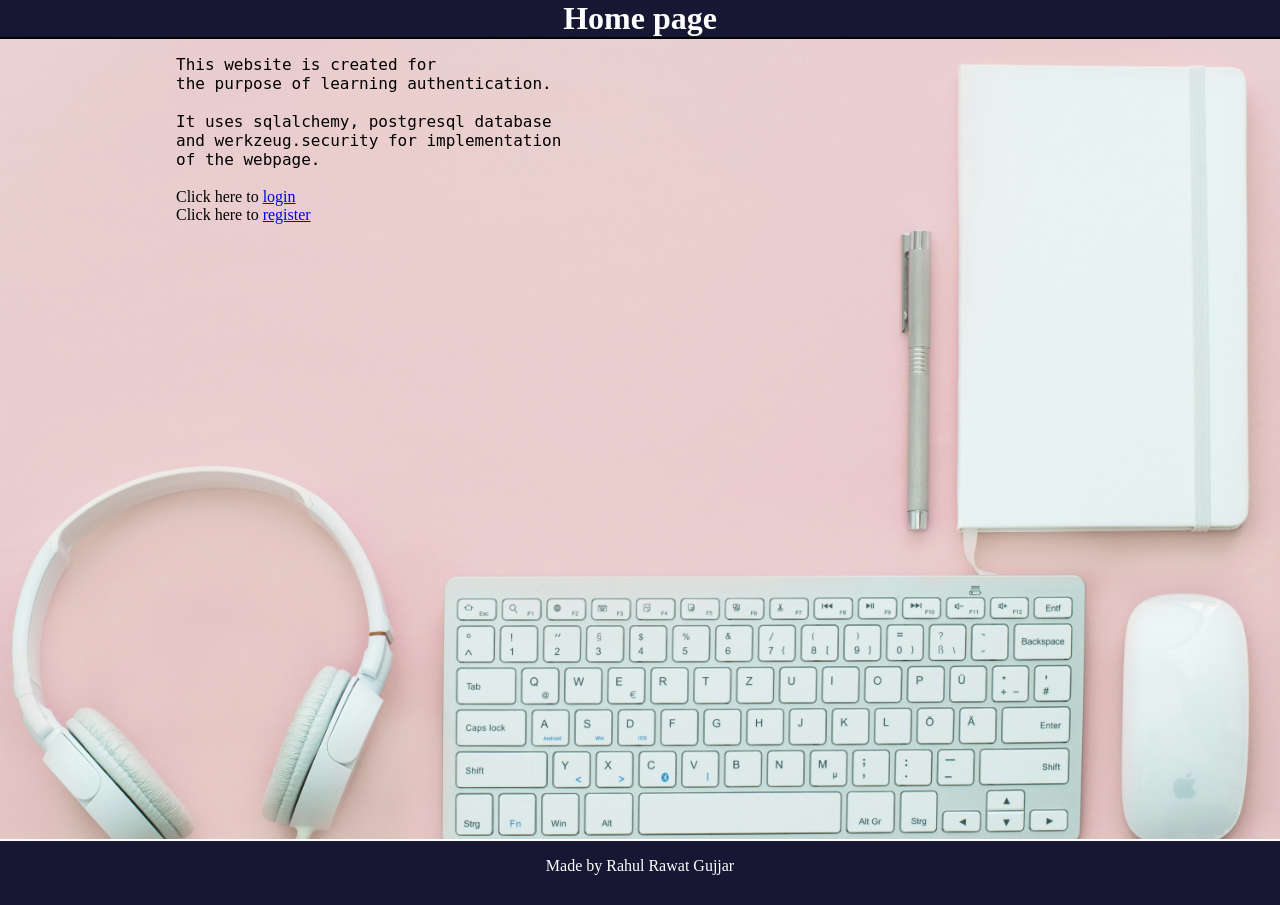
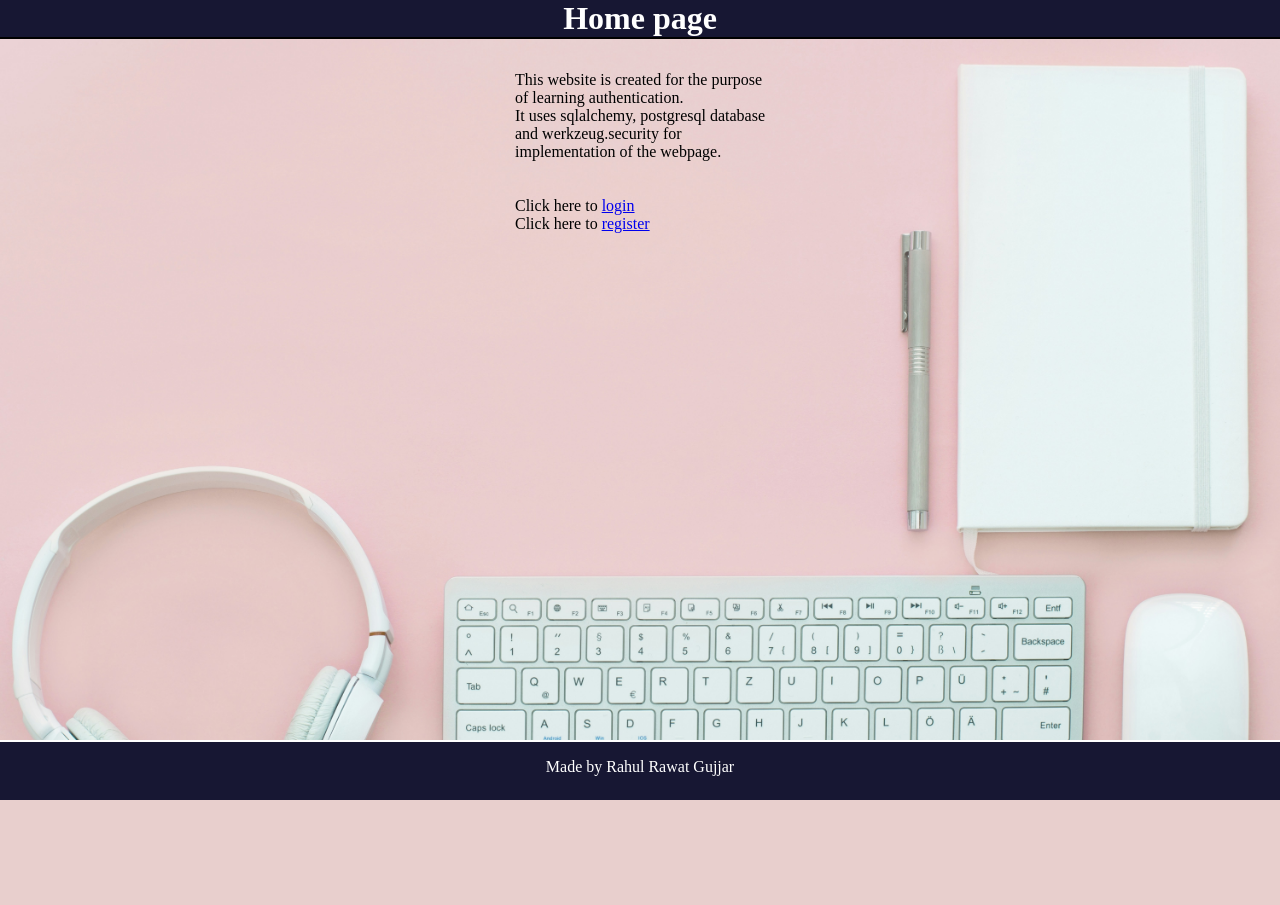
Before and after one commit to rahulrawatgujjar/auth-website, a Flask app: page / in a window 1280 px wide. After the commit the page ends 800 px from the top, so only its background shows below. Run offline with Flask 3, Linux system fonts and the light colour scheme.

Commit message:
adjusted height and width

```diff
--- a/static/style.css
+++ b/static/style.css
@@ -10,14 +10,22 @@ header h1{
   color: white;
   background-color: rgb(23, 23, 51);
 }
+header{
+  height: 39px;
+}
 
 .outter {
-  margin: 0rem 10rem 1rem 10rem;
-  padding:1rem 1rem 1rem 1rem;
+  padding:2rem 1rem 1rem 1rem;
+  display: flex;
+  justify-content: center;
 }
+
 
 body {
   height: 100vh;
+  display:flex;
+  flex-direction: column;
+
 }
 
 input {
@@ -40,12 +48,13 @@ footer {
   color: white;
 }
 
-.home {
-  font-size: 1rem;
-}
 
 #submit {
   border: 1px transparent black;
   padding: 2px;
   border-radius: .2rem;
 }
+
+.inner{
+  width: 250px;
+}
--- a/templates/dashboard.html
+++ b/templates/dashboard.html
@@ -12,6 +12,7 @@
     </header>
     <main>
       <div class="outter" >
+        <div class="inner">
           <h2>Name:</h2>
           <p>{{ current_user.name }}</p>
           <br>
@@ -20,6 +21,7 @@
           <br><br>
           <p style="text-align: center;">Click here to <a href="/logout">logout</a></p>
         </div>
+      </div>
     </main>
     <footer>
       <p>Made by Rahul Rawat Gujjar</p>
--- a/templates/home.html
+++ b/templates/home.html
@@ -12,15 +12,14 @@
     </header>
     <main>
       <div class="outter">
-        <div class="home">
-          <pre>
-This website is created for
-the purpose of learning authentication.
-
-It uses sqlalchemy, postgresql database
-and werkzeug.security for implementation
-of the webpage.
-          </pre>
+        <div class="inner">
+          <p>
+            This website is created for
+            the purpose of learning authentication.<br>
+            It uses sqlalchemy, postgresql database
+            and werkzeug.security for implementation
+            of the webpage.
+          </p><br><br>
           <p>Click here to <a href="/login">login</a></p>
           <p>Click here to <a href="/register">register</a></p>
         </div>
--- a/templates/login.html
+++ b/templates/login.html
@@ -12,6 +12,7 @@
     </header>
     <main>
       <div  class="outter">
+        <div class="inner">
           <form action="/login" method="post">
             <label for="email">
               <h2>Email Id:</h2>
@@ -26,6 +27,7 @@
           </form>
           <p style="text-align: center;">Click here to <a href="/register">register</a> if not registered</p>
         </div>
+      </div>
     </main>
     <footer>
       <p>Made by Rahul Rawat Gujjar</p>
--- a/templates/register.html
+++ b/templates/register.html
@@ -12,6 +12,7 @@
     </header>
     <main>
       <div class="outter">
+        <div class="inner">
           <form action="/register" method="post">
             <label for="name">
               <h2>Name:</h2>
@@ -30,6 +31,7 @@
           </form>
           <p style="text-align: center;">Click here to <a href="/login">login</a> if already registered</p>
         </div>
+      </div>
     </main>
     <footer>
       <p>Made by Rahul Rawat Gujjar</p>
```
Lines whose indentation alone changed are shown as unchanged.
